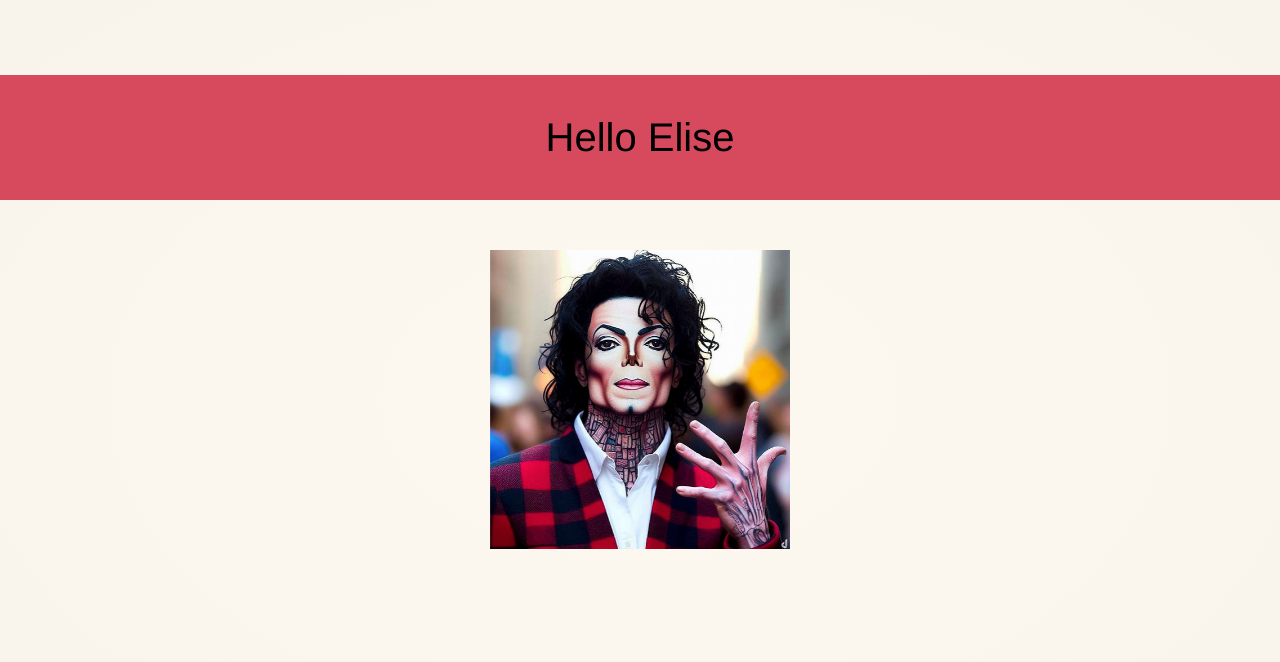
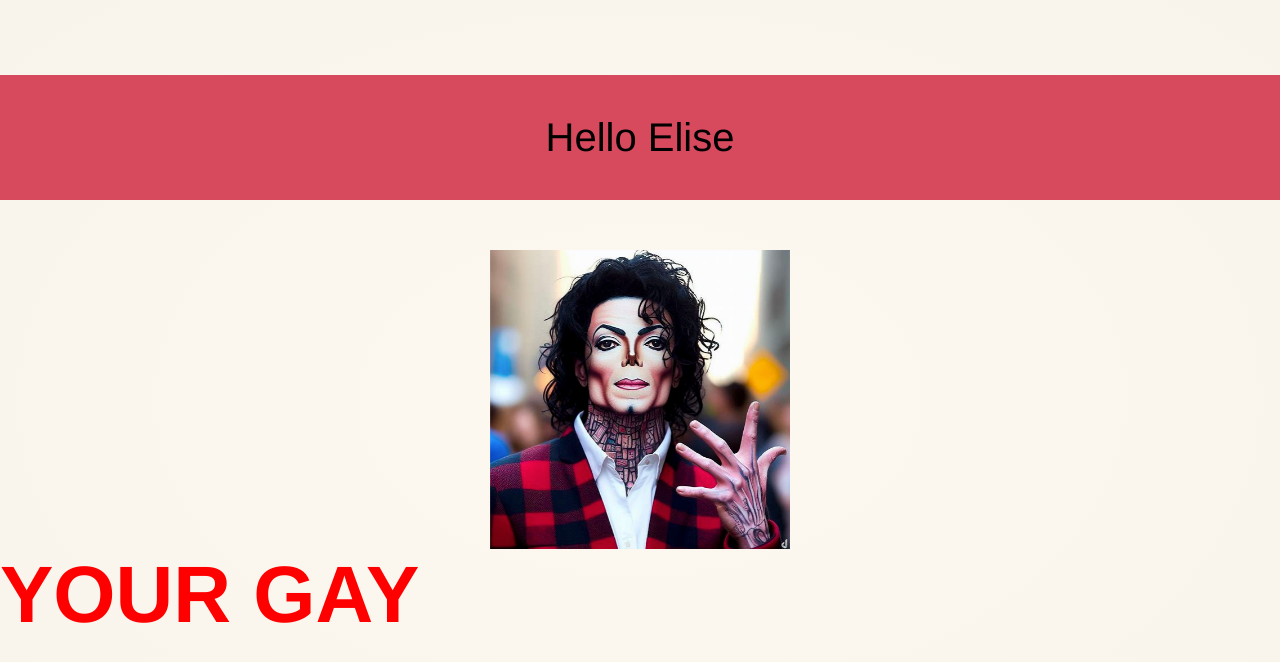
Before and after one commit to fergussontech/portfolio, a plain HTML site: page index.html in a window 1280 px wide. Drawn offline with Linux system fonts and the light colour scheme.

Commit message:
Update index.html

```diff
--- a/index.html
+++ b/index.html
@@ -12,5 +12,9 @@
         <div class="photo">
             <img class="example-photo" src="pretz.png">
         </div>
+
+        <div class="message">
+            YOUR GAY
+        </div>
     </body>
 </html>
```
